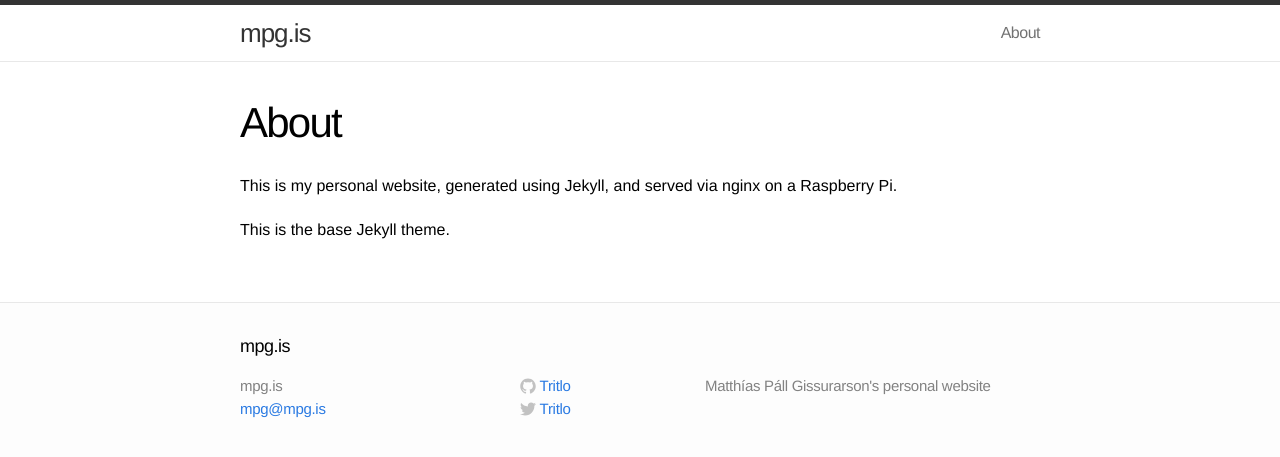
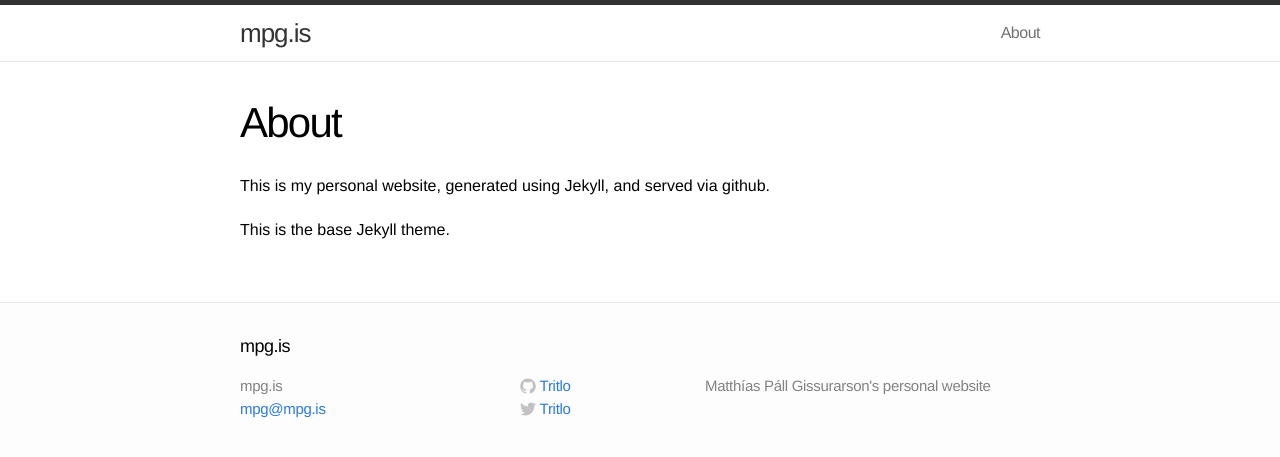
Before and after one commit to Tritlo/tritlo.github.io, a Jekyll site: the page built from about.md, in a window 1280 px wide. Shown: the top 457 px of the page. Built offline with Jekyll 4.4.1, drawn with Linux system fonts in a browser that asks for light colours.

Commit message:
updated about

```diff
--- a/about.md
+++ b/about.md
@@ -4,7 +4,6 @@ title: About
 permalink: /about/
 ---
 
-This is my personal website, generated using Jekyll, and served via nginx on
-a Raspberry Pi.
+This is my personal website, generated using Jekyll, and served via github.
 
 This is the base Jekyll theme.
```
